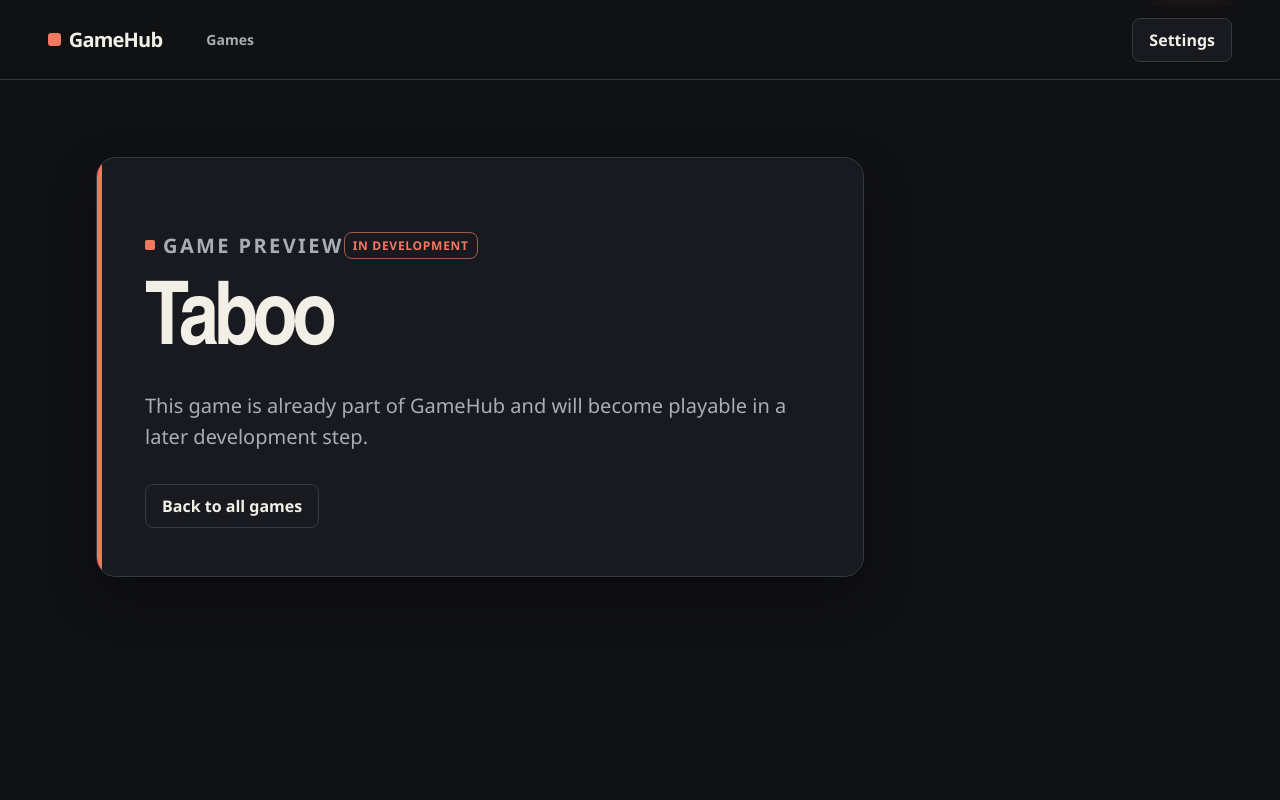
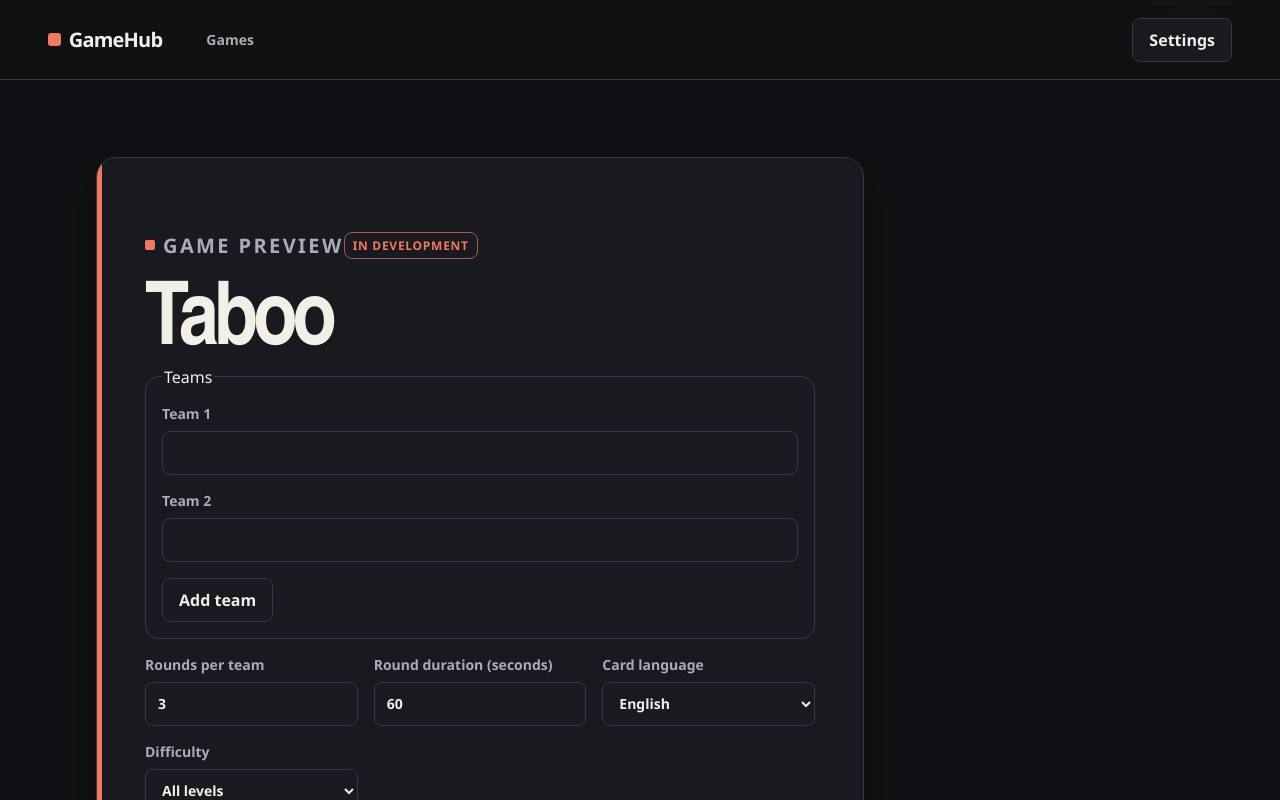
Before and after one commit to Erik513/GameHub, a React (Vite) app: page / in a window 1280 px wide. Both pictures are taken after a click on the button "View progress". Shown: the top 800 px of the page. Built offline with nearby package versions, Linux system fonts and the light colour scheme.

Commit message:
Complete PH-05-01 Taboo setup screen

```diff
--- a/src/i18n/resources/de/common.ts
+++ b/src/i18n/resources/de/common.ts
@@ -1,4 +1,26 @@
 export const common = {
+  tabooSetup: {
+    teams: "Teams",
+    team: "Team {{number}}",
+    addTeam: "Team hinzufügen",
+    removeTeam: "Letztes Team entfernen",
+    rounds: "Runden pro Team",
+    duration: "Rundendauer (Sekunden)",
+    difficulty: "Schwierigkeit",
+    anyDifficulty: "Alle Stufen",
+    categories: "Kategorien",
+    categoryHint: "Ohne Auswahl sind alle Kategorien dabei.",
+    start: "Partie vorbereiten",
+    ready: "Partie vorbereitet",
+    readyDetail: "Die Partie für {{teams}} ist eingerichtet.",
+    invalidSetup: "Prüfe die Spielkonfiguration",
+    emptyTeam: "Gib jedem Team einen Namen.",
+    duplicateTeam: "Verwende für jedes Team einen eigenen Namen.",
+    invalidDuration: "Gib eine positive ganze Sekundenzahl ein.",
+    invalidRounds: "Gib eine positive ganze Rundenzahl ein.",
+    difficulties: { easy: "Einfach", medium: "Mittel", hard: "Schwer" },
+    category: { everyday: "Alltag", nature: "Natur", culture: "Kultur" },
+  },
   app: {
     eyebrow: "Projektgrundlage",
     title: "GameHub",
--- a/src/i18n/resources/en/common.ts
+++ b/src/i18n/resources/en/common.ts
@@ -1,4 +1,26 @@
 export const common = {
+  tabooSetup: {
+    teams: "Teams",
+    team: "Team {{number}}",
+    addTeam: "Add team",
+    removeTeam: "Remove last team",
+    rounds: "Rounds per team",
+    duration: "Round duration (seconds)",
+    difficulty: "Difficulty",
+    anyDifficulty: "All levels",
+    categories: "Categories",
+    categoryHint: "Leave all unchecked to include every category.",
+    start: "Prepare game",
+    ready: "Game ready",
+    readyDetail: "The setup is ready for {{teams}}.",
+    invalidSetup: "Check the game setup",
+    emptyTeam: "Enter a name for each team.",
+    duplicateTeam: "Use a different name for each team.",
+    invalidDuration: "Enter a positive whole number of seconds.",
+    invalidRounds: "Enter a positive whole number of rounds.",
+    difficulties: { easy: "Easy", medium: "Medium", hard: "Hard" },
+    category: { everyday: "Everyday life", nature: "Nature", culture: "Culture" },
+  },
   app: {
     eyebrow: "Project foundation",
     title: "GameHub",
--- a/src/presentation/App.tsx
+++ b/src/presentation/App.tsx
@@ -5,6 +5,13 @@ import type { SupportedLanguage } from "../i18n";
 import { AppShell } from "./AppShell";
 import { GamePreviewPage } from "./GamePreviewPage";
 import { GameSelectionPage } from "./GameSelectionPage";
+import { TabooSetup } from "./taboo/TabooSetup";
+
+const gameScreens: Partial<
+  Record<GameModuleDescriptor["translationKey"], (language: SupportedLanguage) => React.ReactNode>
+> = {
+  taboo: (language) => <TabooSetup cardLanguage={language} />,
+};
 
 interface AppProps {
   cardLanguage: SupportedLanguage;
@@ -44,7 +51,9 @@ export function App({ cardLanguage, onCardLanguageChange, onLanguageChange }: Ap
       onLanguageChange={(language) => onLanguageChange?.(language)}
     >
       {selectedGame && selectedGame.availability !== "planned" ? (
-        <GamePreviewPage game={selectedGame} onBack={() => navigate(homeRoute)} />
+        <GamePreviewPage game={selectedGame} onBack={() => navigate(homeRoute)}>
+          {gameScreens[selectedGame.translationKey]?.(cardLanguage)}
+        </GamePreviewPage>
       ) : (
         <GameSelectionPage games={gameCatalog} onSelect={handleGameSelection} />
       )}
--- a/src/presentation/GamePreviewPage.tsx
+++ b/src/presentation/GamePreviewPage.tsx
@@ -1,13 +1,15 @@
+import type { ReactNode } from "react";
 import { useTranslation } from "react-i18next";
 import type { GameModuleDescriptor } from "../app/gameCatalog";
 import { Button, Card } from "./components";
 
 interface GamePreviewPageProps {
+  children?: ReactNode;
   game: GameModuleDescriptor;
   onBack: () => void;
 }
 
-export function GamePreviewPage({ game, onBack }: GamePreviewPageProps) {
+export function GamePreviewPage({ children, game, onBack }: GamePreviewPageProps) {
   const { t } = useTranslation();
 
   return (
@@ -17,7 +19,7 @@ export function GamePreviewPage({ game, onBack }: GamePreviewPageProps) {
         {t(`gameSelection.status.${game.availability}`)}
       </span>
       <h1>{t(`games.${game.translationKey}.title`)}</h1>
-      <p>{t("gamePreview.description")}</p>
+      {children ?? <p>{t("gamePreview.description")}</p>}
       <Button variant="secondary" onClick={onBack}>
         {t("gamePreview.back")}
       </Button>
--- a/src/presentation/styles/global.css
+++ b/src/presentation/styles/global.css
@@ -519,3 +519,34 @@ h1 {
     transition-duration: 0.01ms !important;
   }
 }
+.taboo-setup form,
+.taboo-setup fieldset {
+  display: grid;
+  gap: var(--space-4);
+}
+
+.taboo-setup fieldset {
+  min-width: 0;
+  margin: 0;
+  padding: var(--space-4);
+  border: 1px solid var(--color-line);
+  border-radius: var(--radius-md);
+}
+
+.taboo-setup__fields {
+  display: grid;
+  grid-template-columns: repeat(auto-fit, minmax(min(100%, 13rem), 1fr));
+  gap: var(--space-4);
+}
+
+.taboo-setup__actions {
+  display: flex;
+  flex-wrap: wrap;
+  align-items: center;
+  gap: var(--space-3);
+}
+
+.game-preview .taboo-setup .button {
+  justify-self: start;
+  margin-top: 0;
+}
--- /dev/null
+++ b/src/presentation/taboo/TabooSetup.tsx
@@ -0,0 +1,179 @@
+import { useState, type FormEvent } from "react";
+import { useTranslation } from "react-i18next";
+import type { DeckCriteria } from "../../business/games/taboo/deck";
+import type { ValidationIssue } from "../../business/games/taboo/model";
+import { createTabooGame } from "../../business/games/taboo/stateMachine";
+import type { SupportedLanguage } from "../../i18n";
+import { Button, StatusMessage } from "../components";
+
+const categories = ["everyday", "nature", "culture"] as const;
+const difficulties = ["easy", "medium", "hard"] as const;
+type SetupState = Extract<ReturnType<typeof createTabooGame>, { valid: true }>["value"];
+
+export function TabooSetup({ cardLanguage }: { cardLanguage: SupportedLanguage }) {
+  const { t } = useTranslation();
+  const [teamCount, setTeamCount] = useState(2);
+  const [issues, setIssues] = useState<readonly ValidationIssue[]>([]);
+  const [session, setSession] = useState<{ state: SetupState; filters: DeckCriteria }>();
+
+  function submit(event: FormEvent<HTMLFormElement>) {
+    event.preventDefault();
+    const data = new FormData(event.currentTarget);
+    const result = createTabooGame({
+      teams: data.getAll("team").map((name, index) => ({
+        id: String(index + 1),
+        name: typeof name === "string" ? name : "",
+      })),
+      roundsPerTeam: Number(data.get("rounds")),
+      roundDurationSeconds: Number(data.get("duration")),
+      cardLanguage: data.get("language") === "de" ? "de" : "en",
+    });
+    if (!result.valid) {
+      setIssues(result.issues);
+      return;
+    }
+    setIssues([]);
+    setSession({
+      state: result.value,
+      filters: {
+        language: result.value.configuration.cardLanguage,
+        minimumCards: 1,
+        categoryIds: categories.filter((category) => data.getAll("category").includes(category)),
+        difficulties: difficulties.filter((difficulty) => data.get("difficulty") === difficulty),
+      },
+    });
+  }
+
+  function errorMessage(issue: ValidationIssue) {
+    switch (issue.field) {
+      case "teams.name":
+        return issue.code === "duplicate"
+          ? t("tabooSetup.duplicateTeam")
+          : t("tabooSetup.emptyTeam");
+      case "roundDurationSeconds":
+        return t("tabooSetup.invalidDuration");
+      case "roundsPerTeam":
+        return t("tabooSetup.invalidRounds");
+      default:
+        return t("tabooSetup.invalidSetup");
+    }
+  }
+
+  return (
+    <div className="taboo-setup">
+      {session && (
+        <StatusMessage title={t("tabooSetup.ready")} tone="success">
+          {t("tabooSetup.readyDetail", {
+            teams: session.state.configuration.teams.map((team) => team.name).join(", "),
+          })}
+        </StatusMessage>
+      )}
+      {issues.length > 0 && (
+        <StatusMessage title={t("tabooSetup.invalidSetup")} tone="error">
+          <ul>
+            {issues.map((issue) => (
+              <li key={issue.field + issue.code}>{errorMessage(issue)}</li>
+            ))}
+          </ul>
+        </StatusMessage>
+      )}
+      <form noValidate onSubmit={submit} onChange={() => setSession(undefined)}>
+        <fieldset>
+          <legend>{t("tabooSetup.teams")}</legend>
+          {Array.from({ length: teamCount }, (_, index) => (
+            <label className="language-control" key={index}>
+              {t("tabooSetup.team", { number: index + 1 })}
+              <input
+                className="field__input"
+                name="team"
+                required
+                aria-invalid={issues.some((issue) => issue.field === "teams.name")}
+              />
+            </label>
+          ))}
+          <div className="taboo-setup__actions">
+            <Button
+              type="button"
+              variant="secondary"
+              onClick={() => {
+                setTeamCount(teamCount + 1);
+                setSession(undefined);
+              }}
+            >
+              {t("tabooSetup.addTeam")}
+            </Button>
+            {teamCount > 2 && (
+              <Button
+                type="button"
+                variant="secondary"
+                onClick={() => {
+                  setTeamCount(teamCount - 1);
+                  setSession(undefined);
+                }}
+              >
+                {t("tabooSetup.removeTeam")}
+              </Button>
+            )}
+          </div>
+        </fieldset>
+        <div className="taboo-setup__fields">
+          <label className="language-control">
+            {t("tabooSetup.rounds")}
+            <input
+              className="field__input"
+              name="rounds"
+              type="number"
+              min="1"
+              defaultValue="3"
+              required
+              aria-invalid={issues.some((issue) => issue.field === "roundsPerTeam")}
+            />
+          </label>
+          <label className="language-control">
+            {t("tabooSetup.duration")}
+            <input
+              className="field__input"
+              name="duration"
+              type="number"
+              min="1"
+              defaultValue="60"
+              required
+              aria-invalid={issues.some((issue) => issue.field === "roundDurationSeconds")}
+            />
+          </label>
+          <label className="language-control">
+            {t("language.cardLabel")}
+            <select name="language" defaultValue={cardLanguage}>
+              <option value="de">{t("language.options.de")}</option>
+              <option value="en">{t("language.options.en")}</option>
+            </select>
+          </label>
+          <label className="language-control">
+            {t("tabooSetup.difficulty")}
+            <select name="difficulty">
+              <option value="">{t("tabooSetup.anyDifficulty")}</option>
+              {difficulties.map((difficulty) => (
+                <option key={difficulty} value={difficulty}>
+                  {t(`tabooSetup.difficulties.${difficulty}`)}
+                </option>
+              ))}
+            </select>
+          </label>
+        </div>
+        <fieldset>
+          <legend>{t("tabooSetup.categories")}</legend>
+          <p>{t("tabooSetup.categoryHint")}</p>
+          <div className="taboo-setup__actions">
+            {categories.map((category) => (
+              <label key={category}>
+                <input type="checkbox" name="category" value={category} />{" "}
+                {t(`tabooSetup.category.${category}`)}
+              </label>
+            ))}
+          </div>
+        </fieldset>
+        <Button type="submit">{t("tabooSetup.start")}</Button>
+      </form>
+    </div>
+  );
+}
```
Also changed, not shown: 5 other files (tests, documents, lock files or other folders).
